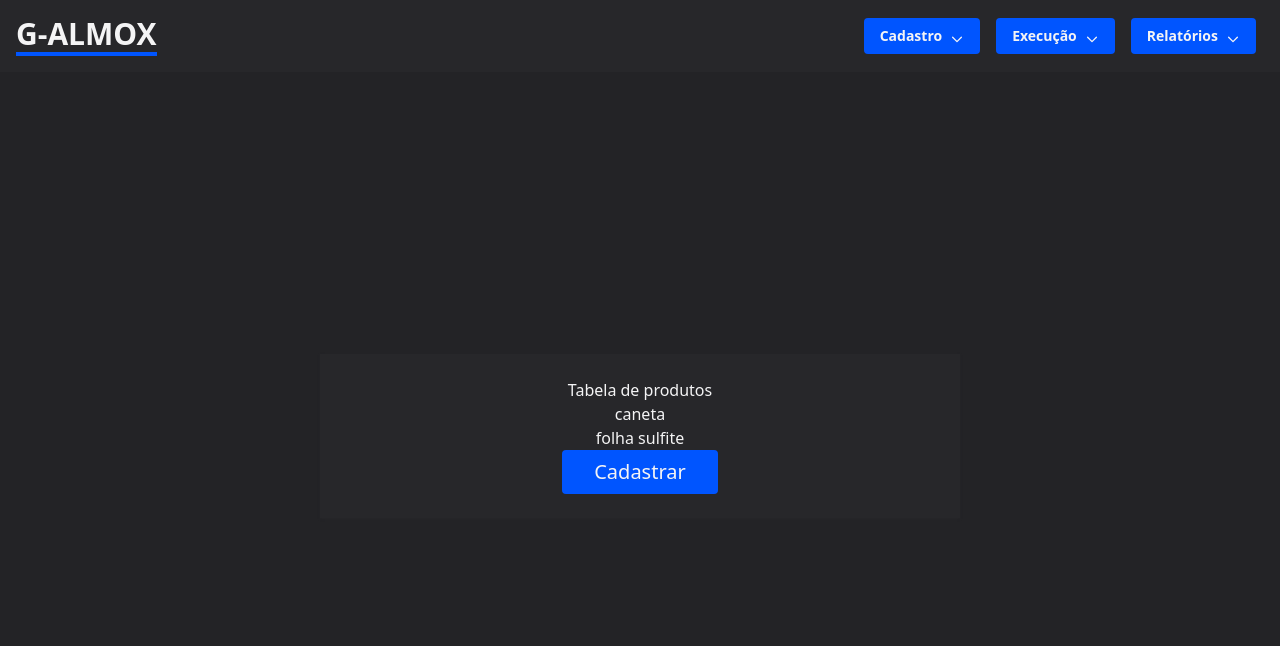
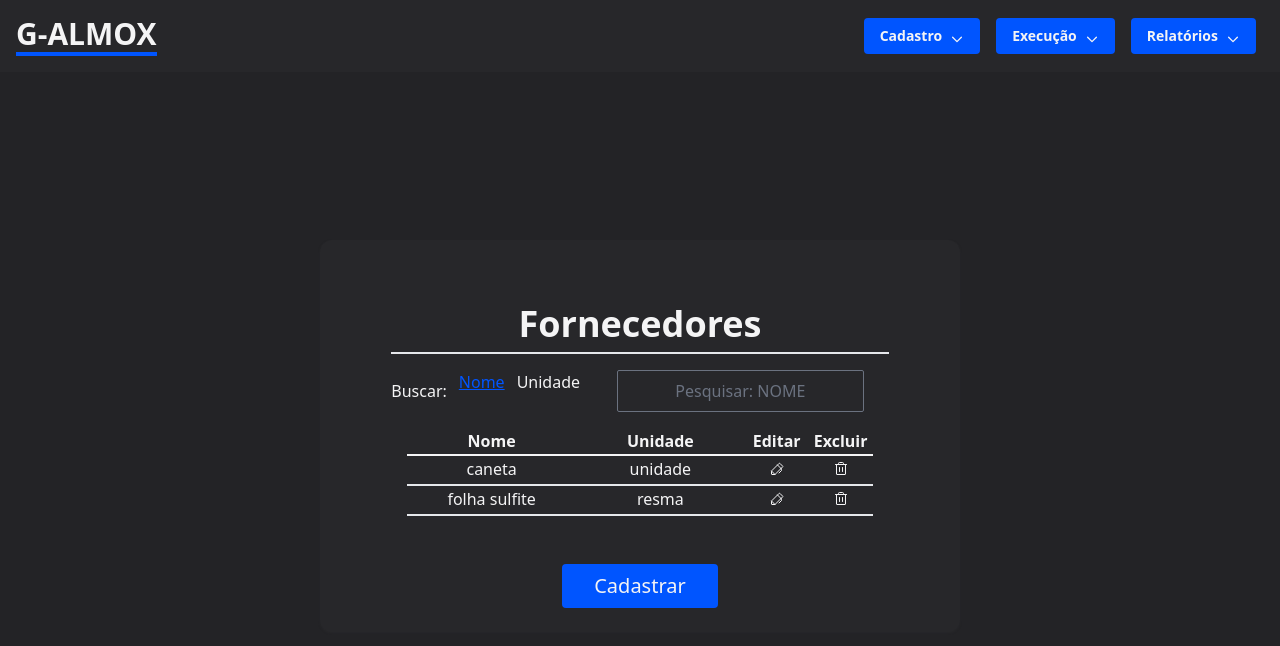
Before and after one commit to thiagoCalazans-dev/G-Almox, a Next.js app: page /1/cadastro/produto in a window 1280 px wide. Shown: the top 646 px of the page. Built offline with nearby package versions, Linux system fonts and the light colour scheme.

Commit message:
tabela produto

```diff
--- a/src/components/Modal.tsx
+++ b/src/components/Modal.tsx
@@ -38,13 +38,13 @@ export const Modal = ({title, children, modal, closeModal }: Props) => {
                 leaveFrom="opacity-100 scale-100"
                 leaveTo="opacity-0 scale-95"
               >
-                <Dialog.Panel className="w-full transform overflow-hidden rounded-2xl bg-zinc-800 p-6 shadow-xl transition-all">
-                  <Dialog.Title
+                <Dialog.Panel className="w-auto transform overflow-hidden rounded-2xl bg-zinc-800 p-6 transition-all">
+                  {title && <Dialog.Title
                     as="h3"
                     className="text-3xl font-bold mb-6 leading-6 text-zinc-100 text-center"
                   >
                     {title}
-                  </Dialog.Title>
+                  </Dialog.Title>}
                 {children}
                 </Dialog.Panel>
               </Transition.Child>
--- a/src/components/tables/TableProdutos.tsx
+++ b/src/components/tables/TableProdutos.tsx
@@ -1,12 +1,84 @@
+import { RadioGroup } from "@headlessui/react";
+import { Pen, Trash } from "phosphor-react";
+import { ChangeEvent, useState } from "react";
 import {Produto} from "../../interfaces/Produto"
 
 type Props = {
 produtos: Produto[];
 }
+  type Radio = 'nome' | 'unidade'
+  const searchItens = {
+    1: {
+      value: 'nome',
+      label:  'Nome'
+    },
+    2: {
+      value: 'unidade',
+      label: 'Unidade',
+    },
+}
 
 export const TableProdutos = ({produtos}: Props) => {
-    return (
-    <>
-    Tabela de produtos {produtos.map((item) => (<div key={item.id}>{item.nome}</div>))}
-    </>)
+    const [searchValue, setSearchValue] = useState('');
+  const [radioItem, setRadioitem] = useState<Radio>('nome')
+
+  const filteredList = searchValue
+    ? produtos.filter((item) => {
+        return item[radioItem].toLowerCase().includes(searchValue.toLowerCase());
+      })
+    : produtos;
+
+  const handleSearch = (e: ChangeEvent<HTMLInputElement>) => {
+    setSearchValue(e.target.value)
+  }
+
+  return (
+    <div className= "w-full  h-full flex flex-col items-center py-8">
+      <div className="w-11/12 h-full flex flex-col items-center">
+      <h1 className="w-11/12 text-center p-2 text-4xl font-bold border-b-2 rounded-t-md">Fornecedores</h1>
+      <RadioGroup className="flex items-center mt-4 w-11/12 gap-3" value={radioItem} onChange={setRadioitem}>
+      <RadioGroup.Label>Buscar:</RadioGroup.Label>
+      <div className="flex gap-3 w-full">
+      {Object.entries(searchItens).map(([key, item]) => {
+          return (
+       <RadioGroup.Option key={key} value={item.value}>
+        {({ checked }) => (
+          <span className={checked ? 'text-brand-500 underline decoration-solid' : 'hover:cursor-pointer '}>{item.label}</span>
+        )}
+      </RadioGroup.Option>
+      )})}
+      <div className= "grow flex justify-center">
+                <input className="bg-zinc-800 rounded-sm w-10/12 text-center  focus:outline-none focus:opacity-90 focus:outline-brand-500 "
+         placeholder={`Pesquisar: ${radioItem.toUpperCase()}`}
+         value = {searchValue}
+         onChange= {handleSearch}
+         />
+         </div>
+         </div>
+       </RadioGroup>
+
+
+      <table className="w-11/12 h-full p-4 flex flex-col">
+        <thead>
+        <tr className="h-auto flex justify-around border-zinc-100 border-b-2 ">
+          <th  className="w-full ">Nome</th>
+          <th  className="w-full">Unidade</th>
+          <th  className="w-full max-w-[4rem] shrink">Editar</th>
+          <th  className="w-full max-w-[4rem] shrink">Excluir</th>
+        </tr>
+        </thead>
+        <tbody>
+        {filteredList.map((item) =>
+        ( <tr key={item.id} className="h-auto flex justify-around border-b-2  hover:bg-zinc-700">
+          <td className="w-full text-center">{item.nome}</td>
+          <td className="w-full text-center ">{item.unidade}</td>
+          <td className="w-full max-w-[4rem] shrink text-center"><button className="hover:bg-brand-500 transition-all rounded-full p-1"><Pen/></button></td>
+          <td className="w-full max-w-[4rem] shrink text-center"><button className="hover:bg-contrast-500 transition-all rounded-full p-1"><Trash/></button></td>
+        </tr>
+        ))}
+        </tbody>
+    </table>
+    </div>
+    </div>
+  );
 }
--- a/src/pages/[user]/cadastro/produto.tsx
+++ b/src/pages/[user]/cadastro/produto.tsx
@@ -20,16 +20,17 @@ const Produto = () => {
     <div className="w-screen h-screen flex flex-col">
       <Navbar />
       <div className="flex flex-col items-center w-full h-full justify-center">
-        <div className=" flex  flex-col w-1/2 items-center p-6 bg-zinc-800 shadow-sm shadow-zinc-800">
+        <div className=" flex  flex-col w-1/2 items-center p-6 bg-zinc-800 shadow-sm shadow-zinc-800 rounded-xl">
           <TableProdutos produtos={produtos} />
           <div>
           <Button type="button" onClick={openModal}>
             Cadastrar
           </Button>
-          </div>
-            <Modal title="Cadastro de produto"modal={modal} closeModal={closeModal}>
+            </div>
+              <Modal title="Cadastro de produto"modal={modal} closeModal={closeModal}>
             <FormProduto closeOnSubmit={closeModal} />
           </Modal>
+
         </div>
       </div>
     </div>
```
